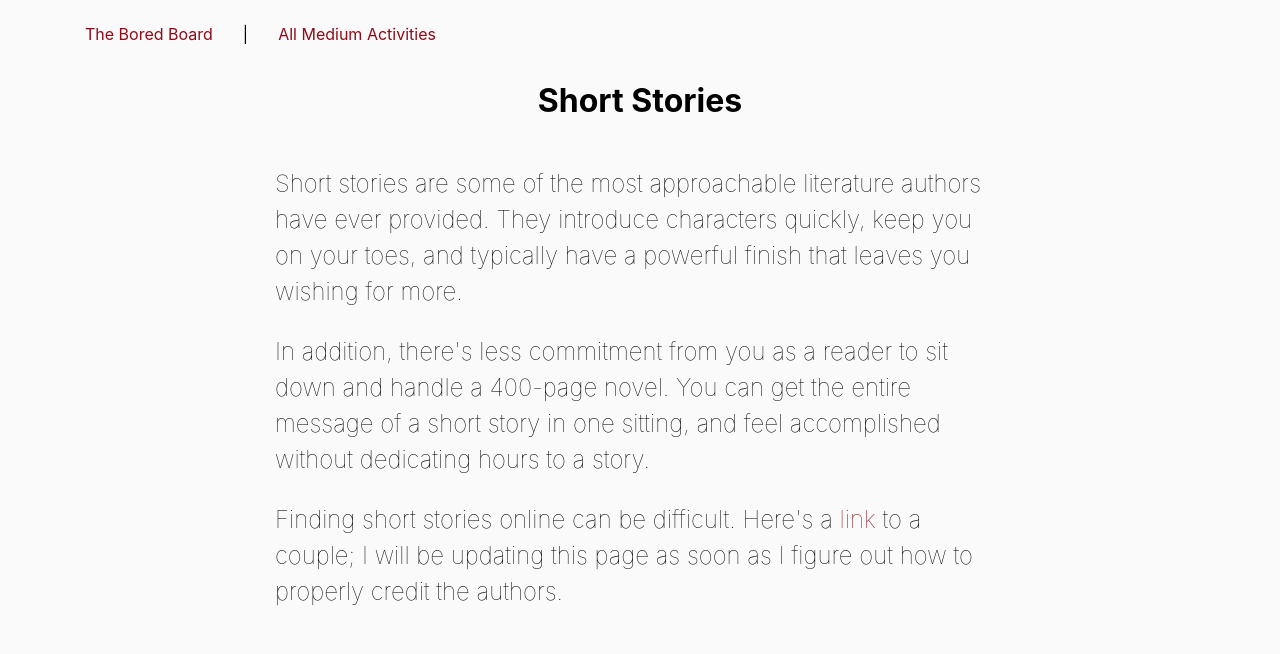
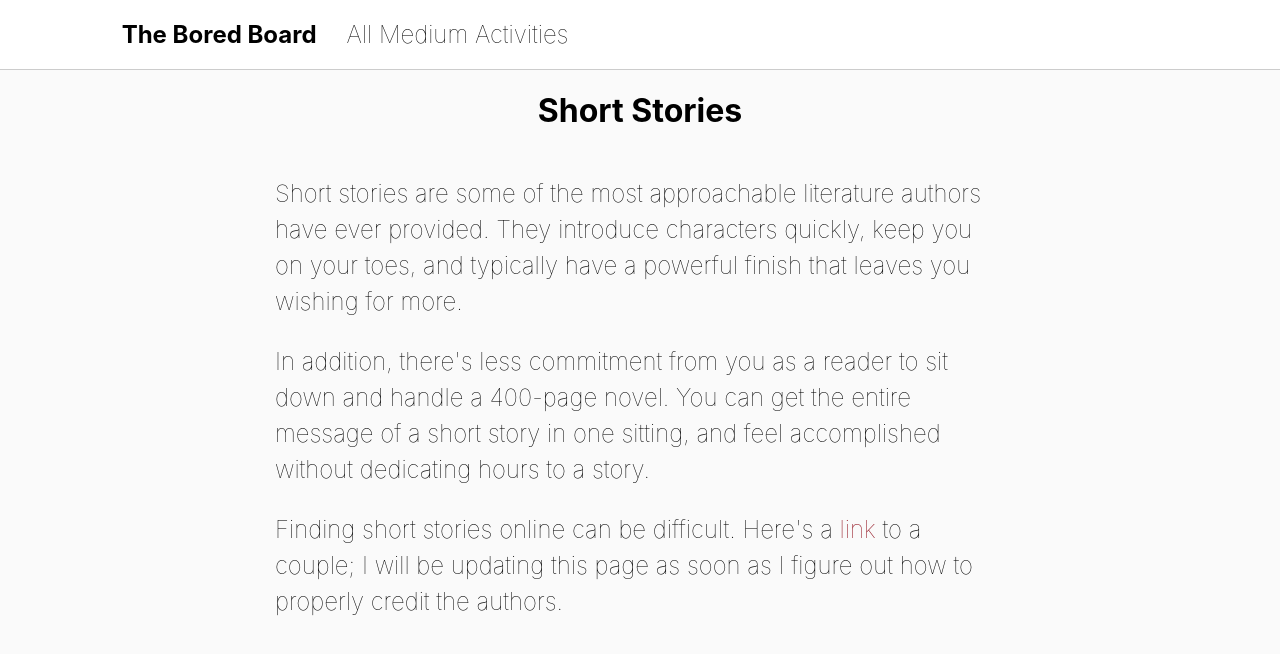
Before and after one commit to samuelstevens/social-media-nic-patch, a website: page src/medium/reading/index.html in a window 1280 px wide. Drawn offline with Linux system fonts and the light colour scheme.

Commit message:
update header on all pages

```diff
--- a/src/medium/reading/index.html
+++ b/src/medium/reading/index.html
@@ -9,16 +9,17 @@
     <script type="text/javascript" src="/resources/js/site.js"></script>
   </head>
   <body>
+    <nav class="row header" style="margin: 0;">
+      <div class="col-md-1"></div>
+      <div class="col-md-auto">
+        <a href="/"><h1>The Bored Board</h1></a>
+      </div>
+      <div class="col-md-auto d-none d-md-block">
+        <a href="/medium"><h1 class="header-link">All Medium Activities</h1></a>
+      </div>
+      <div class="col-md-1"></div>
+    </nav>
     <div class="container">
-      <div class="row">
-        <div class="col-auto">
-          <div id="js-header"><p>The Bored Board</p></div>
-        </div>
-        <div class="col-auto"><p>|</p></div>
-        <div class="col">
-          <a href="/medium"><p>All Medium Activities</p></a>
-        </div>
-      </div>
       <div class="row">
         <div class="col text-center"><h1>Short Stories</h1></div>
       </div>
--- a/src/resources/css/site.css
+++ b/src/resources/css/site.css
@@ -10,13 +10,18 @@ a {
 
 body {
   background-color: #fafafa;
+  margin: 0;
 }
 
 .header {
   background-color: white;
-  border-radius: 0.2em;
   color: black;
   border-bottom: 1px solid #cccccc;
+  width: 100vw;
+}
+
+.header-link {
+  font-weight: lighter;
 }
 
 .footer {
```
Also changed, not shown: src/be-bored.html (+11 -6 lines), src/index.html (+6 -3 lines), src/long/index.html (+8 -5 lines), src/long/journaling/index.html (+12 -10 lines), src/long/journaling/info.html (+12 -10 lines), src/medium/index.html (+9 -8 lines), src/short/meditation/index.html (+10 -9 lines).
